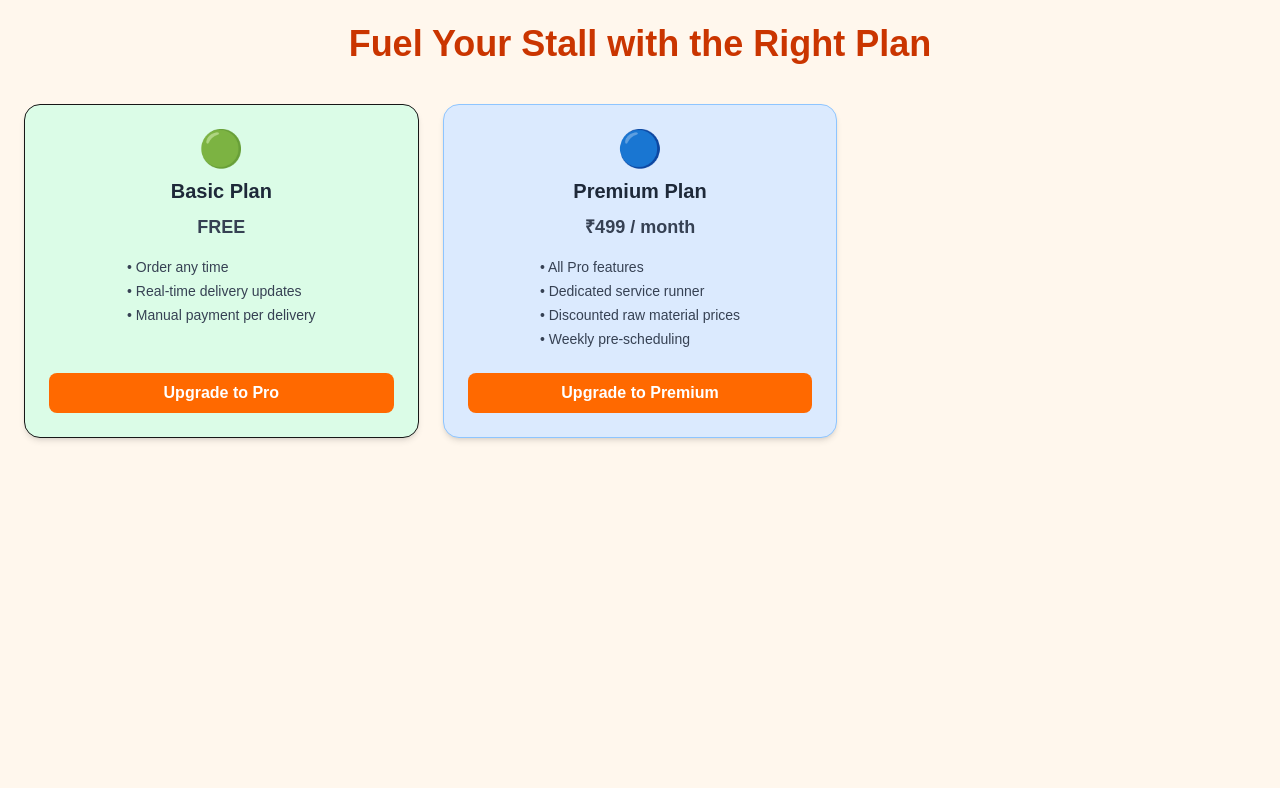
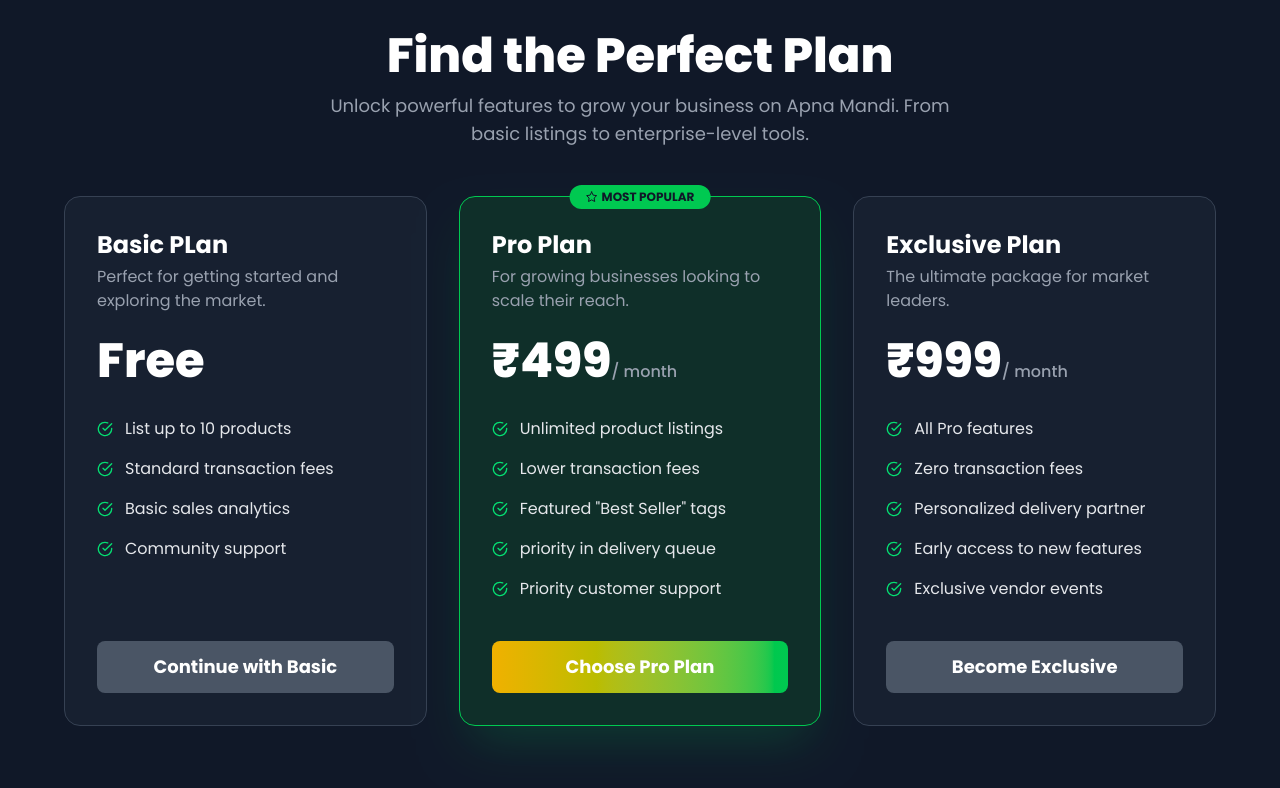
Before and after one commit to Deepansh005/apna-mandi, a Next.js app: page /plans in a window 1280 px wide. Shown: the top 788 px of the page. Built offline with nearby package versions, Linux system fonts and the light colour scheme; no server answers.

Commit message:
updated plans and deal page

```diff
--- a/app/dashboard/page.tsx
+++ b/app/dashboard/page.tsx
@@ -137,7 +137,8 @@ export default function ApnaMandiDashboard() {
               <h3 className="font-bold text-yellow-400 mb-2 px-3 text-sm uppercase tracking-wider">Menu</h3>
               <Link href="/dashboard" className="flex items-center gap-3 py-2 px-3 rounded-lg bg-green-500/20 text-white font-semibold transition-colors"><FiHome /> Dashboard</Link>
               <Link href="/cart" className="flex items-center gap-3 py-2 px-3 rounded-lg hover:bg-gray-700 transition-colors"><FiShoppingCart /> My Cart</Link>
-              <Link href="#" className="flex items-center gap-3 py-2 px-3 rounded-lg hover:bg-gray-700 transition-colors"><FiTag /> Deals</Link>
+              {/* --- THIS LINK IS NOW UPDATED --- */}
+              <Link href="/plans" className="flex items-center gap-3 py-2 px-3 rounded-lg hover:bg-gray-700 transition-colors"><FiTag /> Deals & Plans</Link>
               <hr className="my-4 border-gray-700"/>
               <h3 className="font-bold text-yellow-400 mb-2 px-3 text-sm uppercase tracking-wider">Account</h3>
               <Link href="/account" className="flex items-center gap-3 py-2 px-3 rounded-lg hover:bg-gray-700 transition-colors"><FiUser /> Profile</Link>
--- a/app/plans/page.tsx
+++ b/app/plans/page.tsx
@@ -1,66 +1,149 @@
-"use client";
+'use client';
 
-import React from 'react';
+import React, { useState } from 'react';
+import { Poppins } from 'next/font/google';
+import { motion } from 'framer-motion';
+import { FiCheckCircle, FiStar, FiZap, FiArrowRight } from 'react-icons/fi';
+import Link from 'next/link';
 
-const SubscriptionPlans = () => {
+// --- FONT CONFIGURATION ---
+const poppins = Poppins({
+  subsets: ['latin'],
+  weight: ['300', '400', '500', '600', '700', '800'],
+});
+
+// --- PLAN DATA ---
 const plans = [
   {
-      name: 'Basic',
-      emoji: '🟢',
-      price: 'FREE',
-      bg: 'bg-green-100 border-green-00',
+    name: 'Basic PLan',
+    price: 'Free',
+    description: 'Perfect for getting started and exploring the market.',
     features: [
-        'Order any time',
-        'Real-time delivery updates',
-        'Manual payment per delivery'
+      'List up to 10 products',
+      'Standard transaction fees',
+      'Basic sales analytics',
+      'Community support',
     ],
-      cta: 'Upgrade to Pro'
+    cta: 'Continue with Basic',
+    isPopular: false,
+    theme: {
+        bg: 'bg-gray-800/50',
+        button: 'bg-gray-600 hover:bg-gray-500',
+        borderColor: 'border-gray-700'
+    }
   },
   {
-      name: 'Premium',
-      emoji: '🔵',
-      price: '₹499 / month',
-      bg: 'bg-blue-100 border-blue-300',
+    name: 'Pro Plan',
+    price: '₹499',
+    period: '/ month',
+    description: 'For growing businesses looking to scale their reach.',
+    features: [
+      'Unlimited product listings',
+      'Lower transaction fees',
+      'Featured "Best Seller" tags',
+      'priority in delivery queue',
+      'Priority customer support',
+    ],
+    cta: 'Choose Pro Plan',
+    isPopular: true,
+    theme: {
+        bg: 'bg-green-900/40',
+        button: 'bg-gradient-to-r from-yellow-500 to-green-500 hover:from-yellow-400 hover:to-green-400',
+        borderColor: 'border-green-500'
+    }
+  },
+  {
+    name: 'Exclusive Plan',
+    price: '₹999',
+    period: '/ month',
+    description: 'The ultimate package for market leaders.',
     features: [
       'All Pro features',
-        'Dedicated service runner',
-        'Discounted raw material prices',
-        'Weekly pre-scheduling'
+      'Zero transaction fees',
+      'Personalized delivery partner',
+      'Early access to new features',
+      'Exclusive vendor events',
     ],
-      cta: 'Upgrade to Premium'
+    cta: 'Become Exclusive',
+    isPopular: false,
+    theme: {
+        bg: 'bg-gray-800/50',
+        button: 'bg-gray-600 hover:bg-gray-500',
+        borderColor: 'border-gray-700'
     }
+  },
 ];
 
+// --- MAIN COMPONENT ---
+export default function SubscriptionPlansPage() {
+  const [billingCycle, setBillingCycle] = useState('monthly');
+
   return (
-    <div className="p-6 bg-orange-50 min-h-screen">
-      <h2 className="text-4xl font-bold mb-10 text-center text-orange-700">Fuel Your Stall with the Right Plan</h2>
-      <div className="grid grid-cols-1 md:grid-cols-3 gap-6">
+    <div className={`${poppins.className} bg-gray-900 text-gray-200 min-h-screen p-4 sm:p-8`}>
+      <div className="container mx-auto max-w-6xl">
+        {/* Header */}
+        <motion.div
+          initial={{ opacity: 0, y: -20 }}
+          animate={{ opacity: 1, y: 0 }}
+          transition={{ duration: 0.5 }}
+          className="text-center mb-12"
+        >
+          <h1 className="text-4xl md:text-5xl font-extrabold text-white mb-3">
+            Find the Perfect Plan
+          </h1>
+          <p className="text-lg text-gray-400 max-w-2xl mx-auto">
+            Unlock powerful features to grow your business on Apna Mandi. From basic listings to enterprise-level tools.
+          </p>
+        </motion.div>
+
+        {/* Plan Cards */}
+        <div className="grid grid-cols-1 lg:grid-cols-3 gap-8 items-stretch">
           {plans.map((plan, index) => (
-          <div
-            key={index}
-            className={`border rounded-2xl p-6 shadow-md transform transition-transform duration-300 hover:scale-105 hover:shadow-lg flex flex-col justify-between ${plan.bg}`}
+            <motion.div
+              key={plan.name}
+              initial={{ opacity: 0, y: 50 }}
+              animate={{ opacity: 1, y: 0 }}
+              transition={{ duration: 0.5, delay: index * 0.1 }}
+              className={`relative flex flex-col rounded-2xl p-8 border transition-all duration-300 ${plan.theme.bg} ${plan.theme.borderColor} ${plan.isPopular ? 'shadow-2xl shadow-green-500/20' : 'hover:border-yellow-400/50'}`}
             >
-            <div className="flex flex-col items-center">
-              <div className="text-4xl mb-2">{plan.emoji}</div>
-              <h3 className="text-xl font-bold text-gray-800 mb-2">{plan.name} Plan</h3>
-              <p className="text-lg text-gray-700 font-semibold mb-4">{plan.price}</p>
-              <ul className="text-sm text-gray-700 space-y-1 mb-6 text-left">
-                {plan.features.map((feature, i) => (
-                  <li key={i}>• {feature}</li>
+              {plan.isPopular && (
+                <div className="absolute top-0 -translate-y-1/2 left-1/2 -translate-x-1/2">
+                    <div className="bg-green-500 text-gray-900 text-xs font-bold px-4 py-1 rounded-full uppercase flex items-center gap-1">
+                        <FiStar size={12}/> Most Popular
+                    </div>
+                </div>
+              )}
+
+              <div className="flex-grow">
+                <h2 className="text-2xl font-bold text-white">{plan.name}</h2>
+                <p className="text-gray-400 mt-1 mb-6">{plan.description}</p>
+
+                <div className="mb-8">
+                    <span className="text-5xl font-extrabold text-white">{plan.price}</span>
+                    {plan.period && <span className="text-gray-400 font-medium">{plan.period}</span>}
+                </div>
+
+                <ul className="space-y-4">
+                  {plan.features.map(feature => (
+                    <li key={feature} className="flex items-center gap-3">
+                      <FiCheckCircle className="text-green-400 flex-shrink-0" />
+                      <span>{feature}</span>
+                    </li>
                   ))}
                 </ul>
               </div>
-            <button
-              className="w-full py-2 px-4 bg-orange-500 hover:bg-orange-600 text-white font-semibold rounded-lg transition duration-300"
-              disabled={plan.cta === 'Coming Soon'}
+
+              <motion.button
+                whileHover={{ scale: 1.05 }}
+                whileTap={{ scale: 0.95 }}
+                className={`w-full mt-10 py-3 px-6 rounded-lg font-bold text-lg transition-all duration-300 text-white ${plan.theme.button}`}
               >
                 {plan.cta}
-            </button>
-          </div>
+              </motion.button>
+            </motion.div>
           ))}
         </div>
       </div>
+    </div>
   );
-};
-
-export default SubscriptionPlans;
+}
```
Lines whose indentation alone changed are shown as unchanged.
